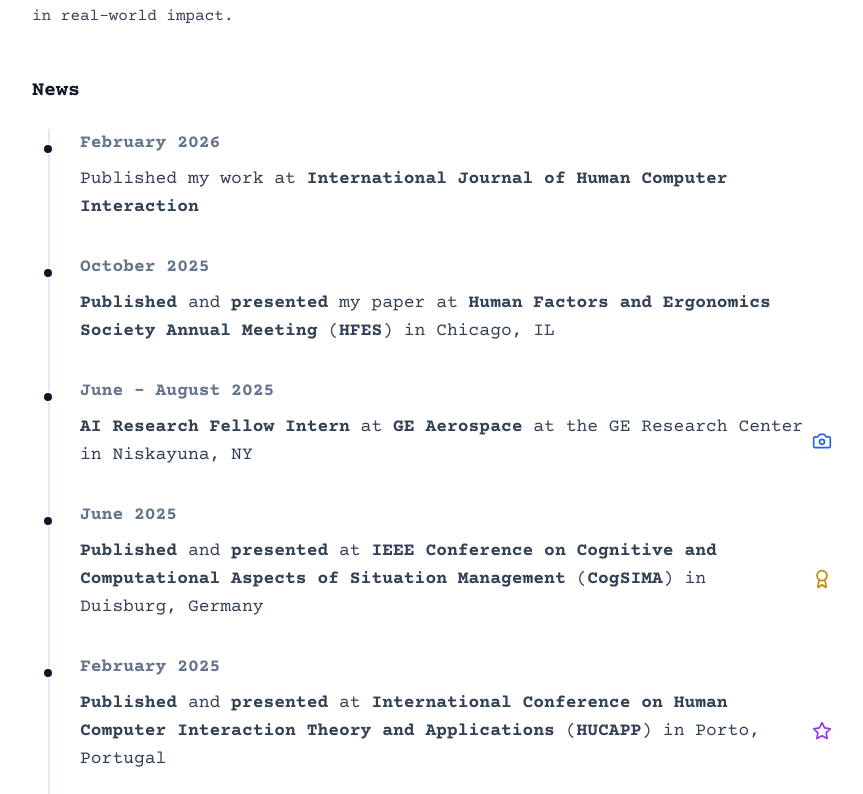
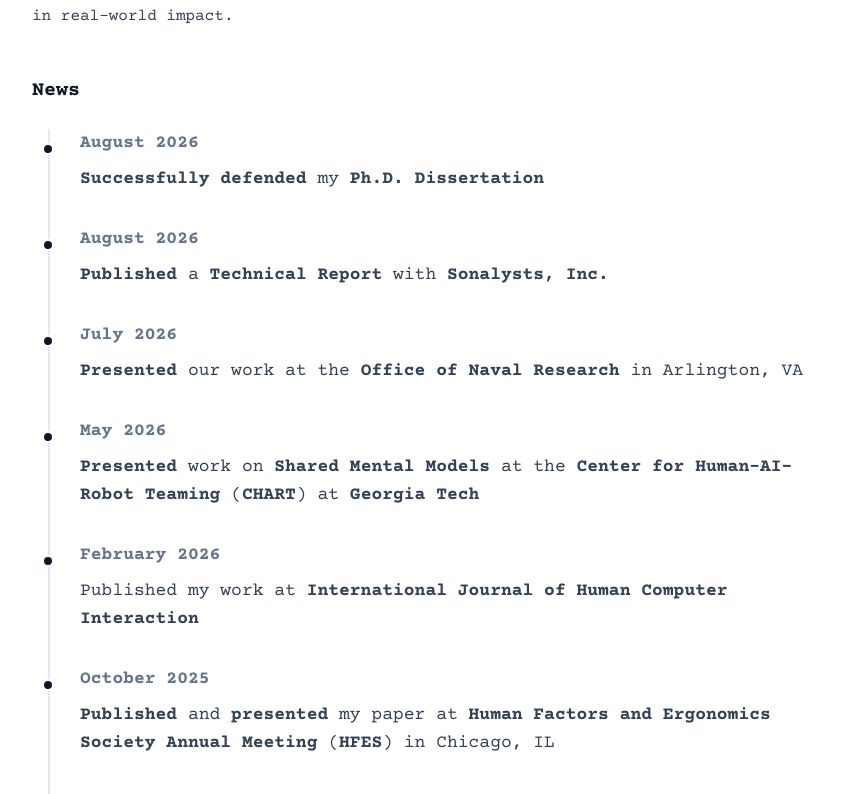
Before and after one commit to ranjn2/Ranjani-portfolio, a Next.js app: page / in a window 1280 px wide. Shown: the part 763-1557 px from the top of the page, without its empty margins (208-1071 px from the left). Built offline with nearby package versions, Linux system fonts and the light colour scheme.

Commit message:
Added a new section for technical reports in Publications, including the report with updated venue and PDF link.

```diff
--- a/components/Timeline.tsx
+++ b/components/Timeline.tsx
@@ -23,6 +23,7 @@ const boldKeywords = [
   "Fellow Intern",
   "Intern",
   "Georgia Institute of Technology",
+  "Georgia Tech",
   "University of Pennsylvania",
   "Sardar Patel College of Engineering",
   "Sardar Patel College",
@@ -37,6 +38,16 @@ const boldKeywords = [
   "HUCAPP",
   "IEEE Conference on Cognitive and Computational Aspects of Situation Management",
   "CogSIMA",
+  "Center for Human-AI-Robot Teaming",
+  "CHART",
+  "Office of Naval Research",
+  "Technical Report",
+  "Sonalysts, Inc.",
+  "Sonalysts",
+  "Successfully defended",
+  "Ph.D. Dissertation",
+  "Dissertation",
+  "Shared Mental Models",
 ];
 
 function formatEventText(text: string) {
@@ -216,6 +227,29 @@ const timelineEvents = [
       "Published my work at International Journal of Human Computer Interaction",
     researchLink: "/research#pub-designing-for-oversight-an-empirical-investigation-of",
     boldTexts: ["International Journal of Human Computer Interaction"],
+  },
+  {
+    year: "May 2026",
+    event:
+      "Presented work on Shared Mental Models at the Center for Human-AI-Robot Teaming (CHART) at Georgia Tech",
+    researchLink: null,
+  },
+  {
+    year: "July 2026",
+    event:
+      "Presented our work at the Office of Naval Research in Arlington, VA",
+    researchLink: null,
+  },
+  {
+    year: "August 2026",
+    event: "Published a Technical Report with Sonalysts, Inc.",
+    researchLink:
+      "/research#pub-improving-the-state-of-the-art-for-training-human-",
+  },
+  {
+    year: "August 2026",
+    event: "Successfully defended my Ph.D. Dissertation",
+    researchLink: null,
   },
 ];
 
```
